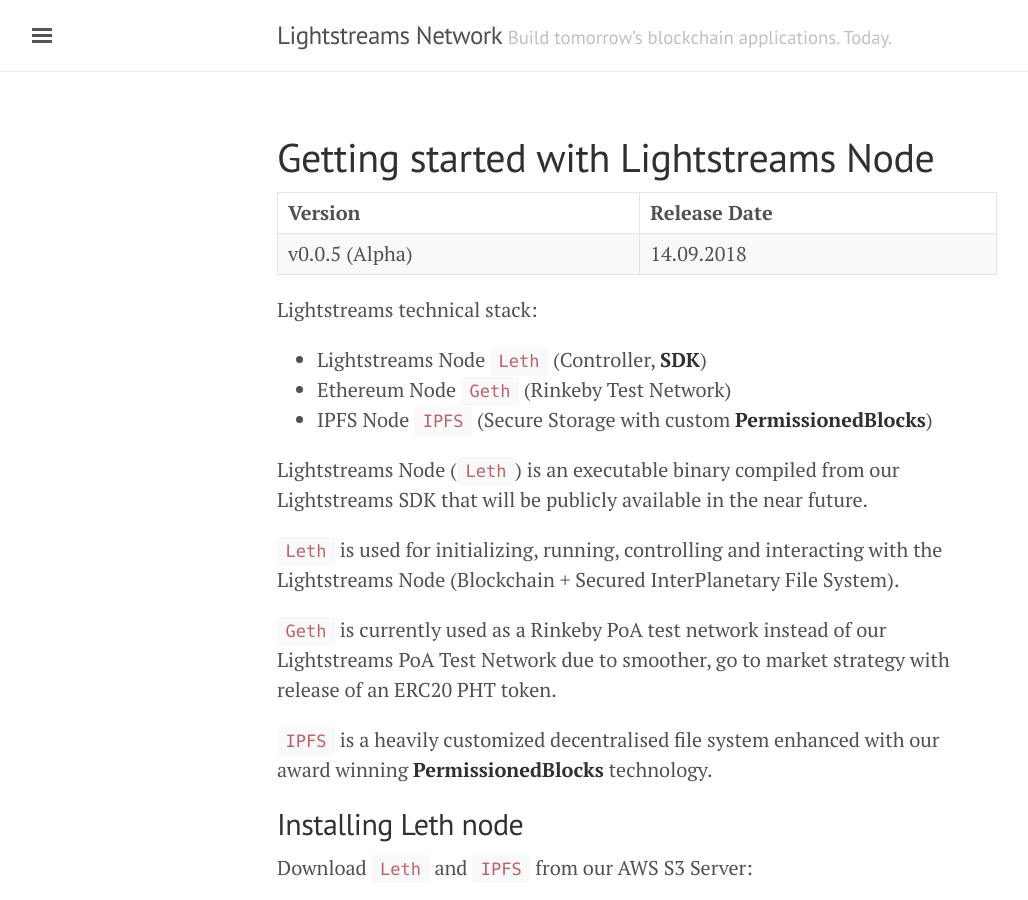
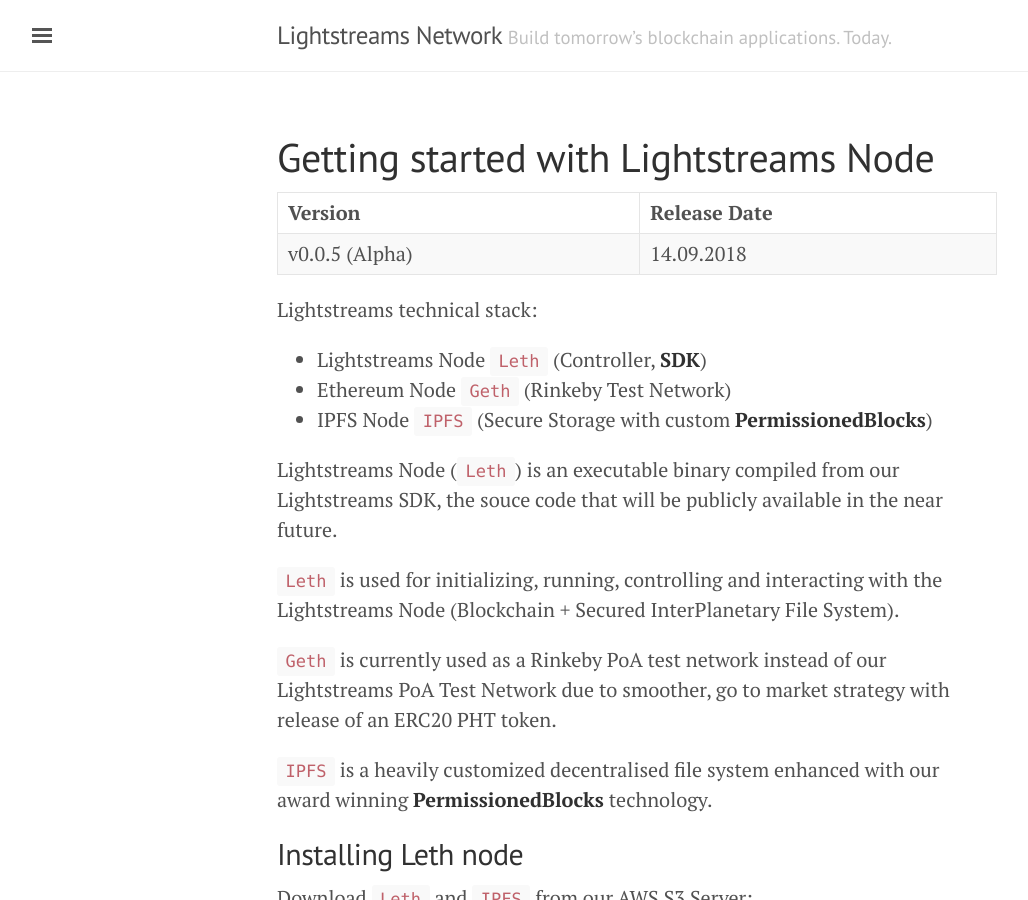
Before and after one commit to lightstreams-network/lightstreams-network.github.io, a Jekyll site: the page built from getting_started_with_lightstreams_node.md, in a window 1280 px wide and 900 px high. Shown: the whole window, without its empty margins (3-1031 px from the left). Built offline with Jekyll 4.4.1, drawn with Linux system fonts in a browser that asks for light colours; nearby versions of some CDN libraries.

Commit message:
Update getting_started_with_lightstreams_node.md

```diff
--- a/getting_started_with_lightstreams_node.md
+++ b/getting_started_with_lightstreams_node.md
@@ -13,7 +13,7 @@
 - Ethereum Node `Geth` (Rinkeby Test Network)
 - IPFS Node `IPFS` (Secure Storage with custom **PermissionedBlocks**)
 
-Lightstreams Node (`Leth`) is an executable binary compiled from our Lightstreams SDK that will be publicly available in the near future.
+Lightstreams Node (`Leth`) is an executable binary compiled from our Lightstreams SDK, the souce code that will be publicly available in the near future.
 
 `Leth` is used for initializing, running, controlling and interacting with the Lightstreams Node (Blockchain + Secured InterPlanetary File System).
 
```
